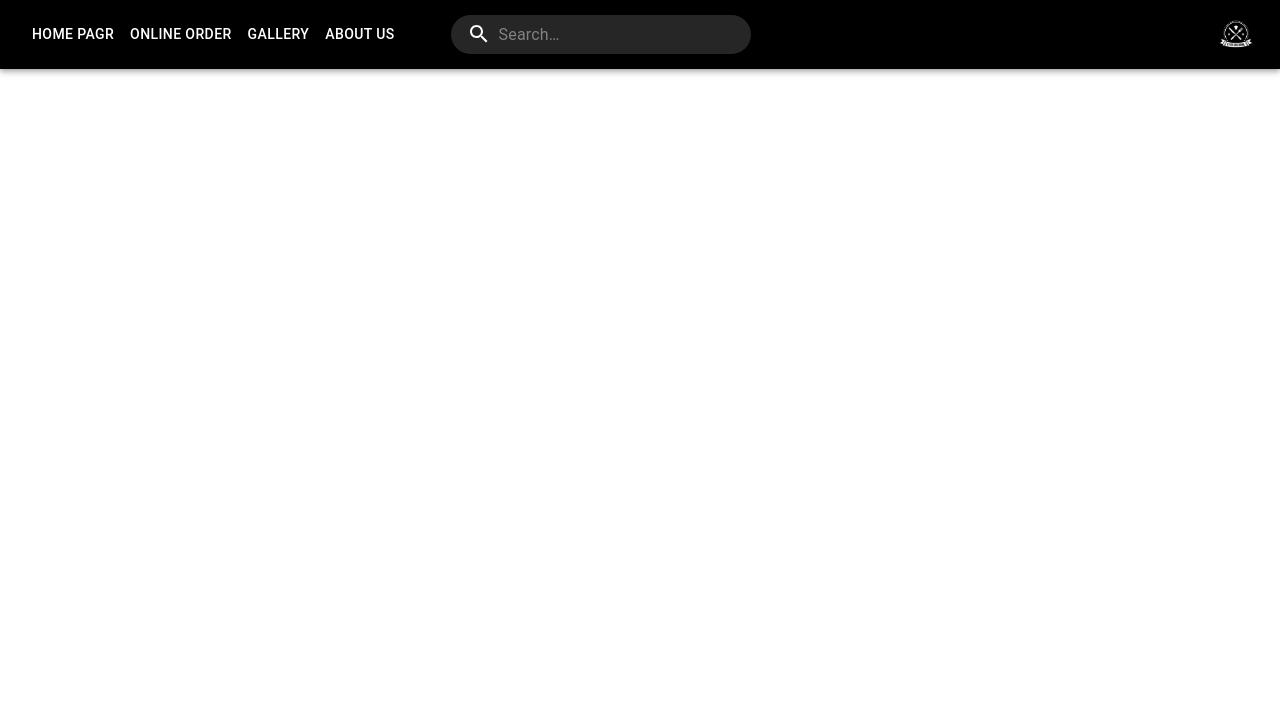
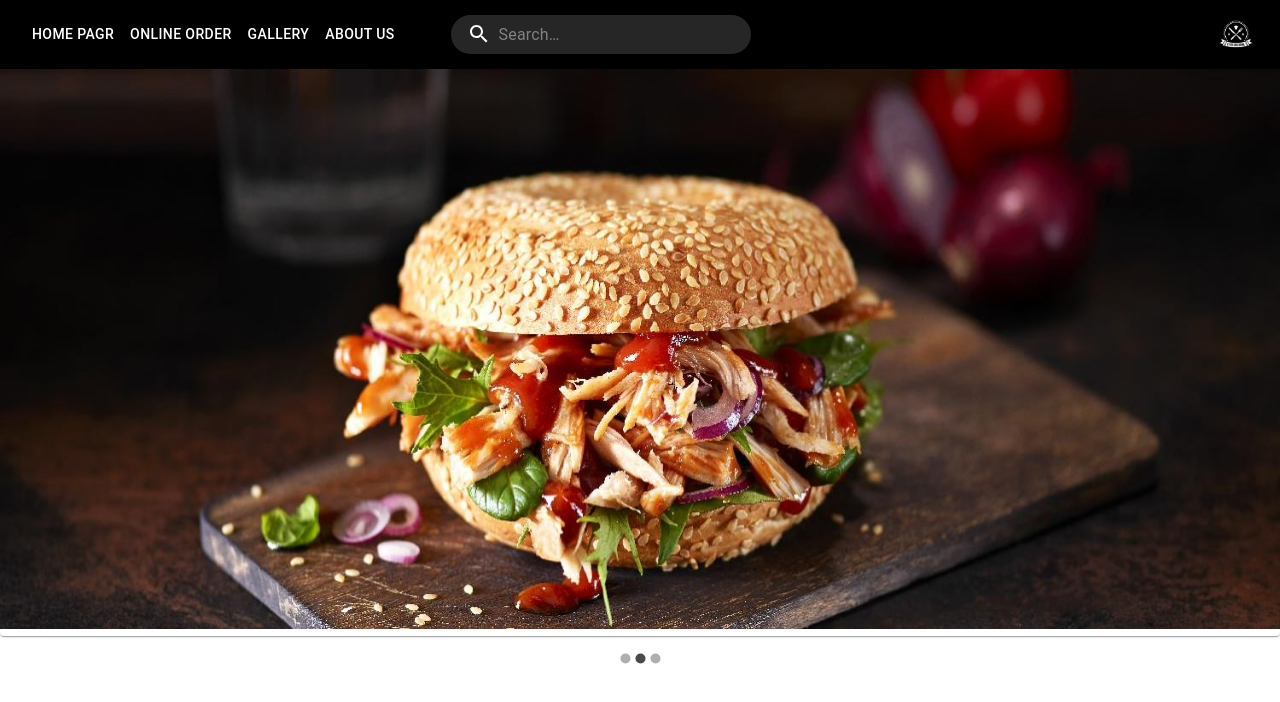
Before and after one commit to jamalshamsi1988/restaurant, a React (Create React App) app: page / in a window 1280 px wide. Shown: the top 702 px of the page. Built offline with nearby package versions, Linux system fonts and the light colour scheme.

Commit message:
Carousel is completed

```diff
--- a/package.json
+++ b/package.json
@@ -14,6 +14,7 @@
     "graphql": "^16.6.0",
     "react": "^18.2.0",
     "react-dom": "^18.2.0",
+    "react-material-ui-carousel": "^3.4.2",
     "react-router-dom": "^6.10.0",
     "react-scripts": "5.0.1",
     "web-vitals": "^2.1.4"
--- a/src/App.js
+++ b/src/App.js
@@ -1,7 +1,7 @@
 
 
 import Header from './components/layout/Header';
-
+import CarouselHeader from './components/carousels/CarouselHeader';
 
 
 function App() {
@@ -9,7 +9,7 @@ function App() {
   return (
     < >
     <Header />
-
+    <CarouselHeader />
     </>
   );
 }
--- /dev/null
+++ b/src/components/carousels/CarouselHeader.js
@@ -0,0 +1,36 @@
+import React from 'react';
+import Carousel from 'react-material-ui-carousel'
+
+import Image1 from '../../photos/Header (1).jpg'
+import Image2 from '../../photos/Header (2).jpg'
+import Image3 from '../../photos/Header (3).jpg'
+import Item from '../carousels/Item';
+
+
+function CarouselHeader()
+{
+    const items = [
+        {
+            id: "01",
+            image: Image1
+        },
+        {
+            id: "02",
+            image: Image2
+
+        },
+        {
+            id: "03",
+            image: Image3
+        }
+    ]
+
+    return (
+        <Carousel>
+            {
+                items.map((item) => <Item item={item} key={item.id}/> )
+            }
+        </Carousel>
+    )
+}
+export default CarouselHeader;
--- /dev/null
+++ b/src/components/carousels/Item.js
@@ -0,0 +1,11 @@
+import { Paper } from '@mui/material'
+
+function Item({item})
+{
+    return (
+        <Paper>
+            <img src={item.image} alt="FoodPhoto" style={{width:"100%" , height:"70vh"}} />
+        </Paper>
+    )
+}
+export default Item;
--- a/src/components/layout/Header.js
+++ b/src/components/layout/Header.js
@@ -78,7 +78,7 @@ const Header = () => {
           <AppBar position="static" >
               <Toolbar >
 
-                <Box sx={{ flexGrow: 1, display: { xs: 'flex', md: 'none' } }}>
+                <Box sx={{ flexGrow: 1, display: { xs: 'flex', md: 'none' } }} >
       <IconButton
         size="large"
         aria-label="account of current user"
```
Also changed, not shown: 1 other file (tests, documents, lock files or other folders).
